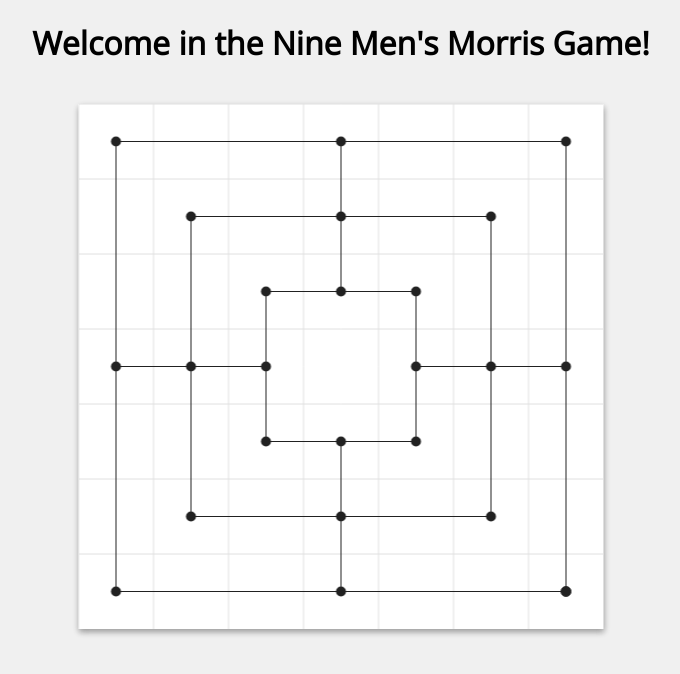
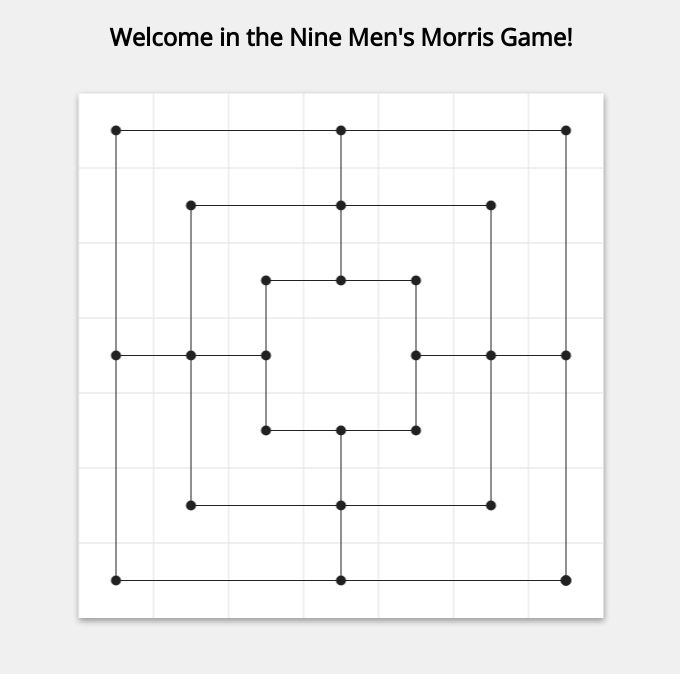
Before and after one commit to grudus/NineMensMorris, a website with bundled scripts: page index.html in a window 1280 px wide. Shown: the whole page, without its empty margins (299-979 px from the left). Built offline with nearby package versions, Linux system fonts and the light colour scheme.

Commit message:
Change index

```diff
--- a/index.html
+++ b/index.html
@@ -9,7 +9,7 @@
     <link rel="shortcut icon" type="image/png" href="/favicon.ico"/>
 </head>
 <body>
-<h1 class="header">Welcome in the Nine Men's Morris Game!</h1>
+<h2 class="header">Welcome in the Nine Men's Morris Game!</h2>
 
 <div class="canvas-wrapper">
     <canvas id="game-canvas"></canvas>
--- a/package.json
+++ b/package.json
@@ -1,12 +1,12 @@
 {
   "name": "nine-mens-morris",
-  "version": "0.0.2",
+  "version": "0.0.4",
   "description": "Nine Men's Morris game implementation + AI using min-max algorithm and alpha-beta pruning.",
   "main": "index.js",
   "scripts": {
     "start": "parcel index.html && parcel watch index.html",
     "build": "parcel build index.html --public-url ./",
-    "deploy": "npm run build && cd dist && git add . && npm version patch && git push"
+    "deploy": "npm run build && npm version patch  && cd dist && git add . && git commit -am 'Add files' && git push"
   },
   "keywords": [
     "nine-mens-morris",
```
Also changed, not shown: 1 other file.
